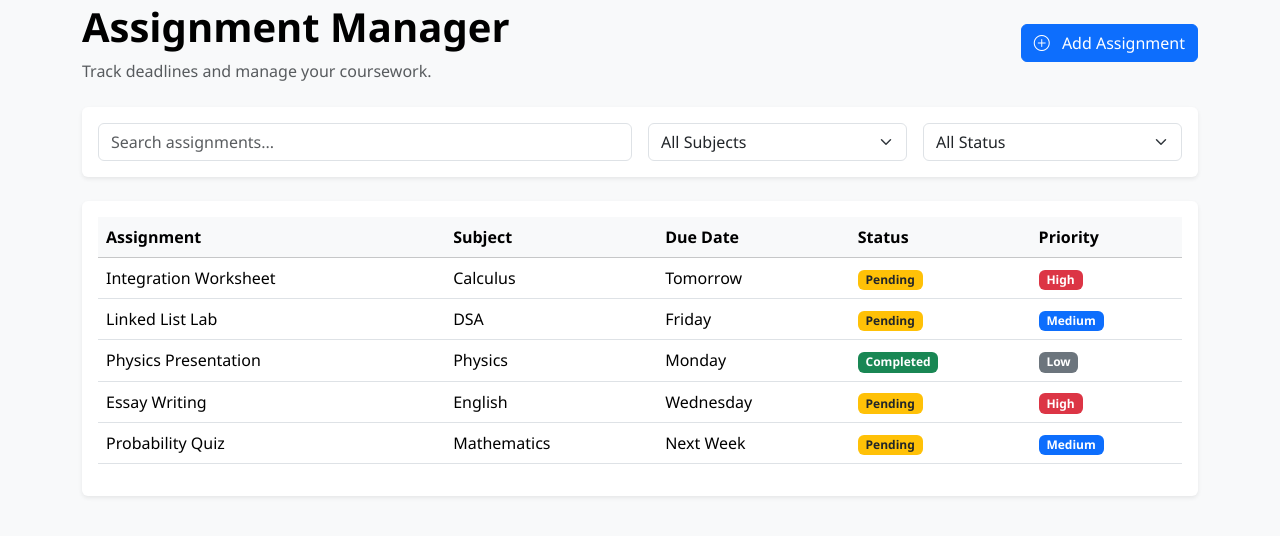
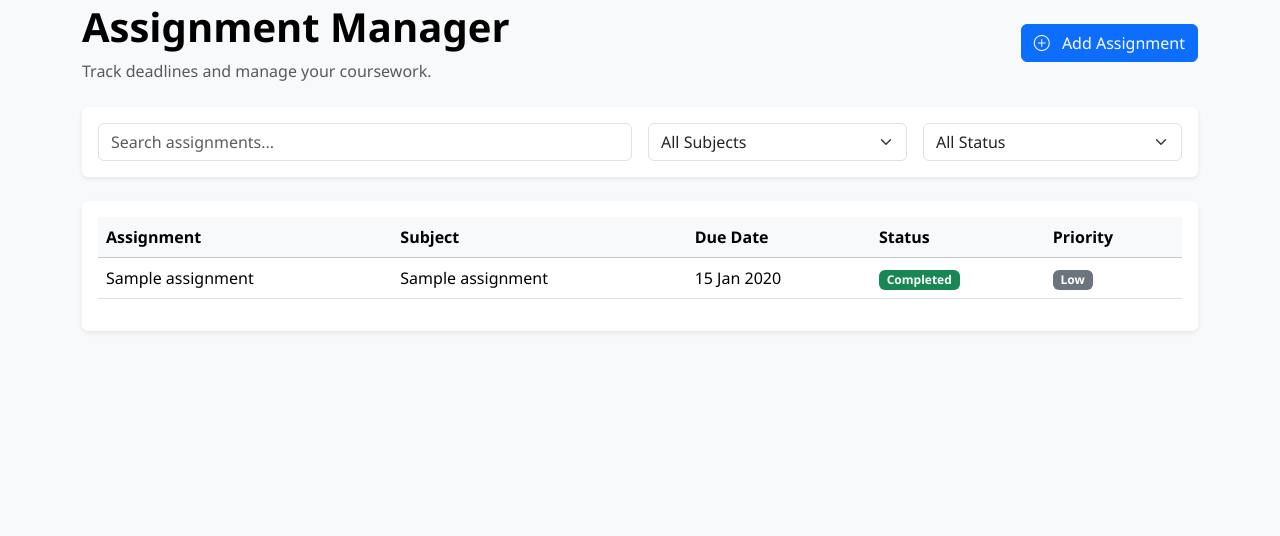
Before and after one commit to chulbulikushi07/StudySync, a Flask app: page /assignments in a window 1280 px wide. Shown: the part 109-645 px from the top of the page. Run offline with Flask 3, Linux system fonts and the light colour scheme; tables that the repository leaves empty hold one stand-in row (values such as "Sample post").

Commit message:
Add Assignment create and read functionality

```diff
--- a/app.py
+++ b/app.py
@@ -1,6 +1,7 @@
 # importing tools from Flask
 from flask import Flask, render_template, request, redirect ,url_for
 from flask_sqlalchemy import SQLAlchemy
+from datetime import datetime
 
 # this creates the actual flask application
 app = Flask(__name__)
@@ -45,19 +46,29 @@ def assignments():
     #connection between the frontend and the backend
         title = request.form["title"]
         subject = request.form["subject"]
-        due_date = request.form["due_date"]
+        due_date = datetime.strptime(request.form["due_date"], "%Y-%m-%d").date()
         priority = request.form["priority"]
         description = request.form["description"]
     #prints out the information
-        print("Title:", title)
-        print("Subject", subject)
-        print("Due Date",due_date)
-        print("Priority",priority)
-        print("Description",description)
+        new_assignment = Assignment(
+            title=title,
+            subject=subject,
+            due_date=due_date,
+            priority=priority,
+            description=description
+        )
+        db.session.add(new_assignment)
+        db.session.commit()
 
         return redirect(url_for("assignments"))
 
-    return render_template("assignments.html")
+    assignments = Assignment.query.all()
+
+    return render_template(
+        "assignments.html",
+        assignments=assignments
+    )
+
 
 
 # -------------------- DASHBOARD --------------------
--- a/templates/assignments.html
+++ b/templates/assignments.html
@@ -15,9 +15,7 @@
         </button>
     </div>
 
-
-<form method="POST" action = "{{ url_for('assignments') }}">
-
+    <form method="POST" action="{{ url_for('assignments') }}">
         <div class="modal fade" id="exampleModal" tabindex="-1" aria-labelledby="exampleModalLabel" aria-hidden="true">
             <div class="modal-dialog modal-dialog-centered">
                 <div class="modal-content border-0 shadow-lg rounded-4">
@@ -28,18 +26,16 @@
                         </h4>
                         <button type="button" class="btn-close" data-bs-dismiss="modal"></button>
                     </div>
+
                     <div class="modal-body pt-3">
-                    <form>
                         <div class="mb-3">
                             <label class="form-label fw-semibold">Assignment Name</label>
-                            <input type="text"
-                            class="form-control"
-                            name="title"
-                            placeholder="e.g. Calculus Worksheet">
+                            <input type="text" class="form-control" name="title" placeholder="e.g. Calculus Worksheet">
                         </div>
+
                         <div class="mb-3">
                             <label class="form-label fw-semibold">Subject</label>
-                            <select class="form-select" name = "subject">
+                            <select class="form-select" name="subject">
                                 <option selected disabled>Select Subject</option>
                                 <option>Calculus</option>
                                 <option>Physics</option>
@@ -47,38 +43,38 @@
                                 <option>English</option>
                             </select>
                         </div>
+
                         <div class="mb-3">
                             <label class="form-label fw-semibold">Due Date</label>
-                            <input type="date"
-                            class="form-control"
-                            name="due_date">
+                            <input type="date" class="form-control" name="due_date">
                         </div>
+
                         <div class="mb-3">
                             <label class="form-label fw-semibold">Priority</label>
-                            <select class="form-select" name = "priority">
+                            <select class="form-select" name="priority">
                                 <option>High</option>
                                 <option>Medium</option>
                                 <option>Low</option>
                             </select>
                         </div>
+
                         <div>
                             <label class="form-label fw-semibold">Description</label>
-                            <textarea class="form-control" rows="3" placeholder="Optional"
-                            name="description">
-                            </textarea>
+                            <textarea class="form-control" rows="3" placeholder="Optional" name="description"></textarea>
                         </div>
-                    </form>
                     </div>
+
                     <div class="modal-footer border-0 pt-0">
                         <button type="button" class="btn btn-light" data-bs-dismiss="modal">Cancel</button>
-                    <button type="submit" class="btn btn-primary px-4"><i class="bi bi-check-circle me-2"></i> Add Assignment</button>
+                        <button type="submit" class="btn btn-primary px-4">
+                            <i class="bi bi-check-circle me-2"></i>
+                            Add Assignment
+                        </button>
                     </div>
                 </div>
             </div>
         </div>
-
     </form>
-
 
     <div class="card border-0 shadow-sm mb-4">
         <div class="card-body">
@@ -105,6 +101,7 @@
             </div>
         </div>
     </div>
+
     <div class="card border-0 shadow-sm">
         <div class="card-body">
             <table class="table table-hover align-middle">
@@ -118,41 +115,31 @@
                     </tr>
                 </thead>
                 <tbody>
+                    {% for assignment in assignments %}
                     <tr>
-                        <td>Integration Worksheet</td>
-                        <td>Calculus</td>
-                        <td>Tomorrow</td>
-                        <td><span class="badge bg-warning text-dark">Pending</span></td>
-                        <td><span class="badge bg-danger">High</span></td>
+                        <td>{{ assignment.title }}</td>
+                        <td>{{ assignment.subject }}</td>
+                        <td>{{ assignment.due_date.strftime('%d %b %Y') }}</td>
+
+                        <td>
+                            {% if assignment.completed %}
+                                <span class="badge bg-success">Completed</span>
+                            {% else %}
+                                <span class="badge bg-warning text-dark">Pending</span>
+                            {% endif %}
+                        </td>
+
+                        <td>
+                            {% if assignment.priority == "High" %}
+                                <span class="badge bg-danger">High</span>
+                            {% elif assignment.priority == "Medium" %}
+                                <span class="badge bg-primary">Medium</span>
+                            {% else %}
+                                <span class="badge bg-secondary">Low</span>
+                            {% endif %}
+                        </td>
                     </tr>
-                    <tr>
-                        <td>Linked List Lab</td>
-                        <td>DSA</td>
-                        <td>Friday</td>
-                        <td><span class="badge bg-warning text-dark">Pending</span></td>
-                        <td><span class="badge bg-primary">Medium</span></td>
-                    </tr>
-                    <tr>
-                        <td>Physics Presentation</td>
-                        <td>Physics</td>
-                        <td>Monday</td>
-                        <td><span class="badge bg-success">Completed</span></td>
-                        <td><span class="badge bg-secondary">Low</span></td>
-                    </tr>
-                    <tr>
-                        <td>Essay Writing</td>
-                        <td>English</td>
-                        <td>Wednesday</td>
-                        <td><span class="badge bg-warning text-dark">Pending</span></td>
-                        <td><span class="badge bg-danger">High</span></td>
-                    </tr>
-                    <tr>
-                        <td>Probability Quiz</td>
-                        <td>Mathematics</td>
-                        <td>Next Week</td>
-                        <td><span class="badge bg-warning text-dark">Pending</span></td>
-                        <td><span class="badge bg-primary">Medium</span></td>
-                    </tr>
+                    {% endfor %}
                 </tbody>
             </table>
         </div>
```
Also changed, not shown: 1 other file. Lines whose indentation alone changed are shown as unchanged.
